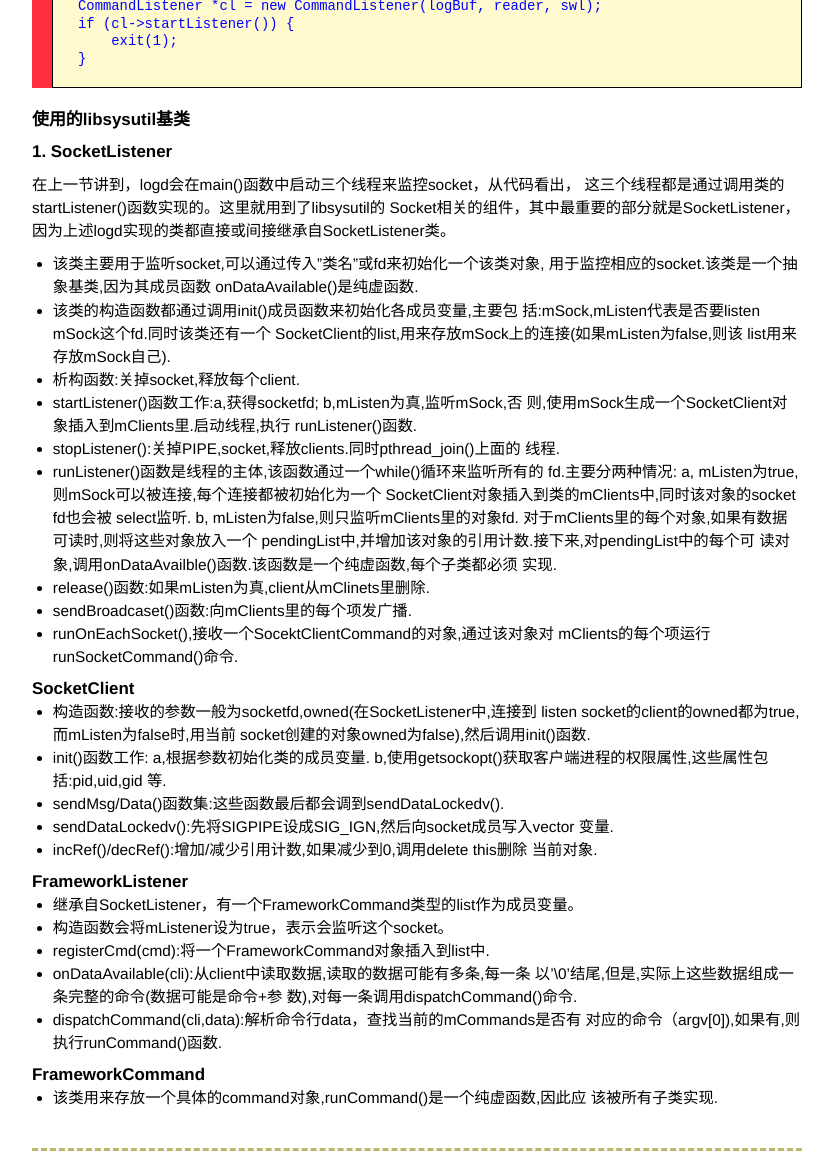
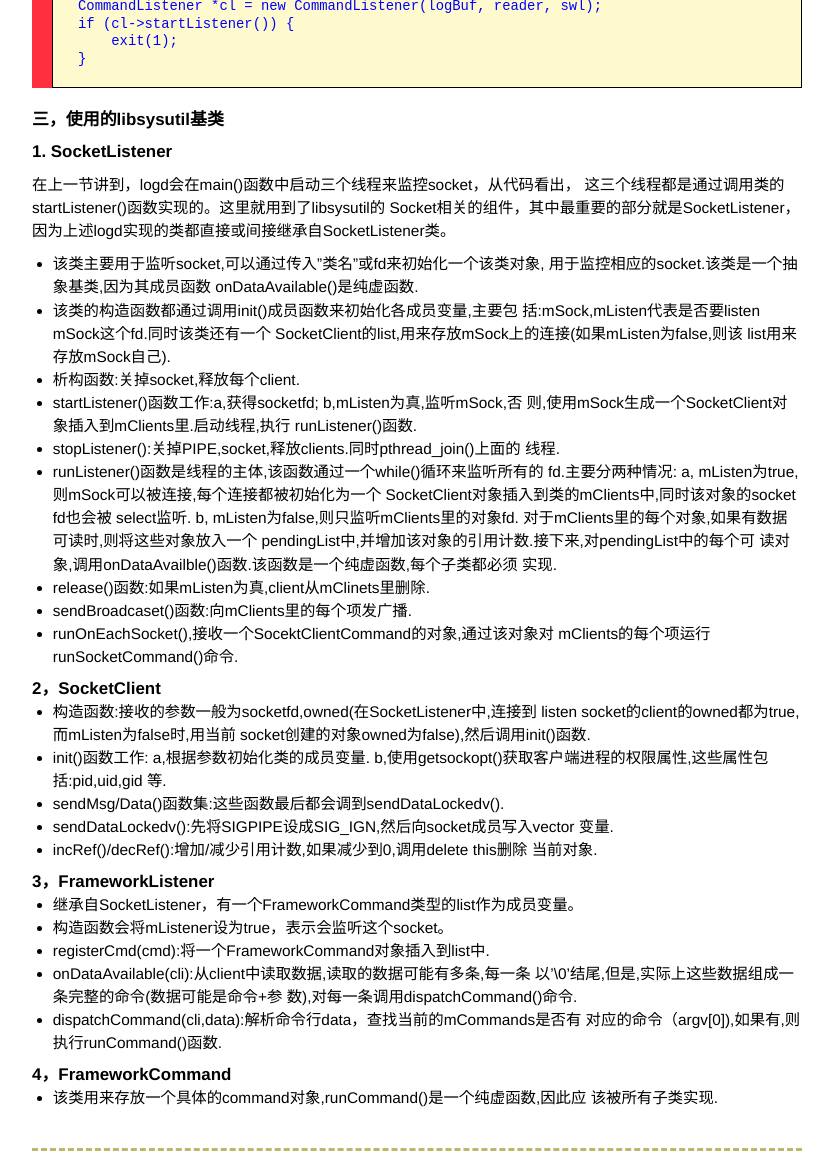
Before and after one commit to byrlx/byrlx.github.io, a Jekyll site: the page built from _posts/2014-03-23-Android logd功能.md, in a window 1280 px wide. Shown: the part 1013-2176 px from the top of the page, without its empty margins (223-1056 px from the left). Built offline with Jekyll 4.4.1, drawn with Linux system fonts in a browser that asks for light colours; Markdown is read by kramdown in place of the engine named in the settings.

Commit message:
Update and rename 2014-03-23-Android-L版logd功能.md to 2014-03-23-Android logd功能.md

```diff
--- a/_posts/2014-03-23-Android-L版logd功能.md
+++ b/_posts/2014-03-23-Android logd功能.md
@@ -60,7 +60,7 @@ logd的全部代码可以看[这里](https://android.googlesource.com/platform/s
         exit(1);
     }
 
-#### 使用的libsysutil基类
+#### 三，使用的libsysutil基类
 
 ##### 1. SocketListener
 
@@ -97,7 +97,7 @@ Socket相关的组件，其中最重要的部分就是SocketListener，
 - runOnEachSocket(),接收一个SocektClientCommand的对象,通过该对象对
    mClients的每个项运行runSocketCommand()命令.
 
-##### SocketClient
+##### 2，SocketClient
 
 - 构造函数:接收的参数一般为socketfd,owned(在SocketListener中,连接到
    listen socket的client的owned都为true,而mListen为false时,用当前
@@ -112,7 +112,7 @@ Socket相关的组件，其中最重要的部分就是SocketListener，
 - incRef()/decRef():增加/减少引用计数,如果减少到0,调用delete this删除
    当前对象.
 
-##### FrameworkListener
+##### 3，FrameworkListener
 
 - 继承自SocketListener，有一个FrameworkCommand类型的list作为成员变量。
 - 构造函数会将mListener设为true，表示会监听这个socket。
@@ -123,7 +123,7 @@ Socket相关的组件，其中最重要的部分就是SocketListener，
 - dispatchCommand(cli,data):解析命令行data，查找当前的mCommands是否有
    对应的命令（argv\[0\]),如果有,则执行runCommand()函数.
 
-##### FrameworkCommand
+##### 4，FrameworkCommand
 
 - 该类用来存放一个具体的command对象,runCommand()是一个纯虚函数,因此应
    该被所有子类实现.
```
